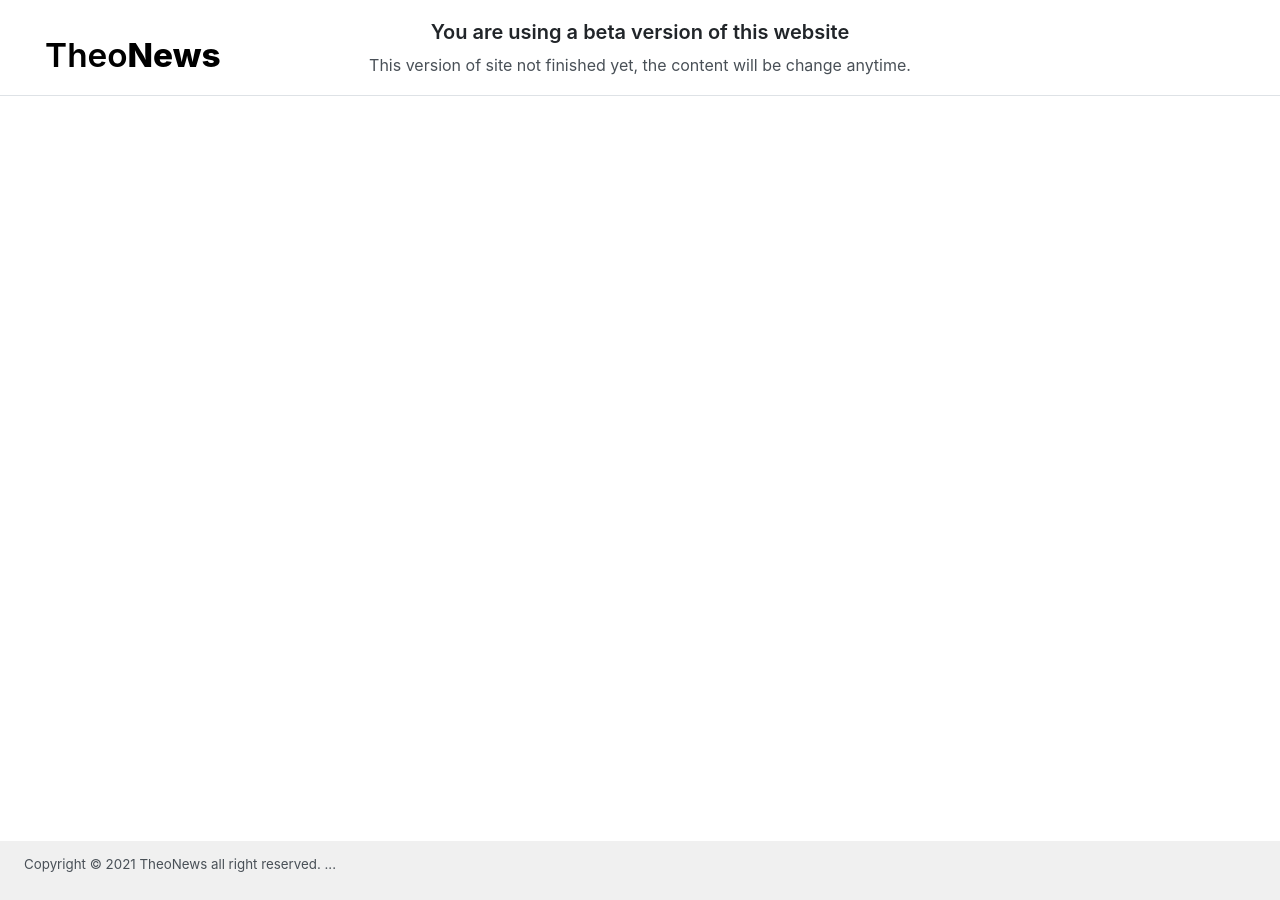
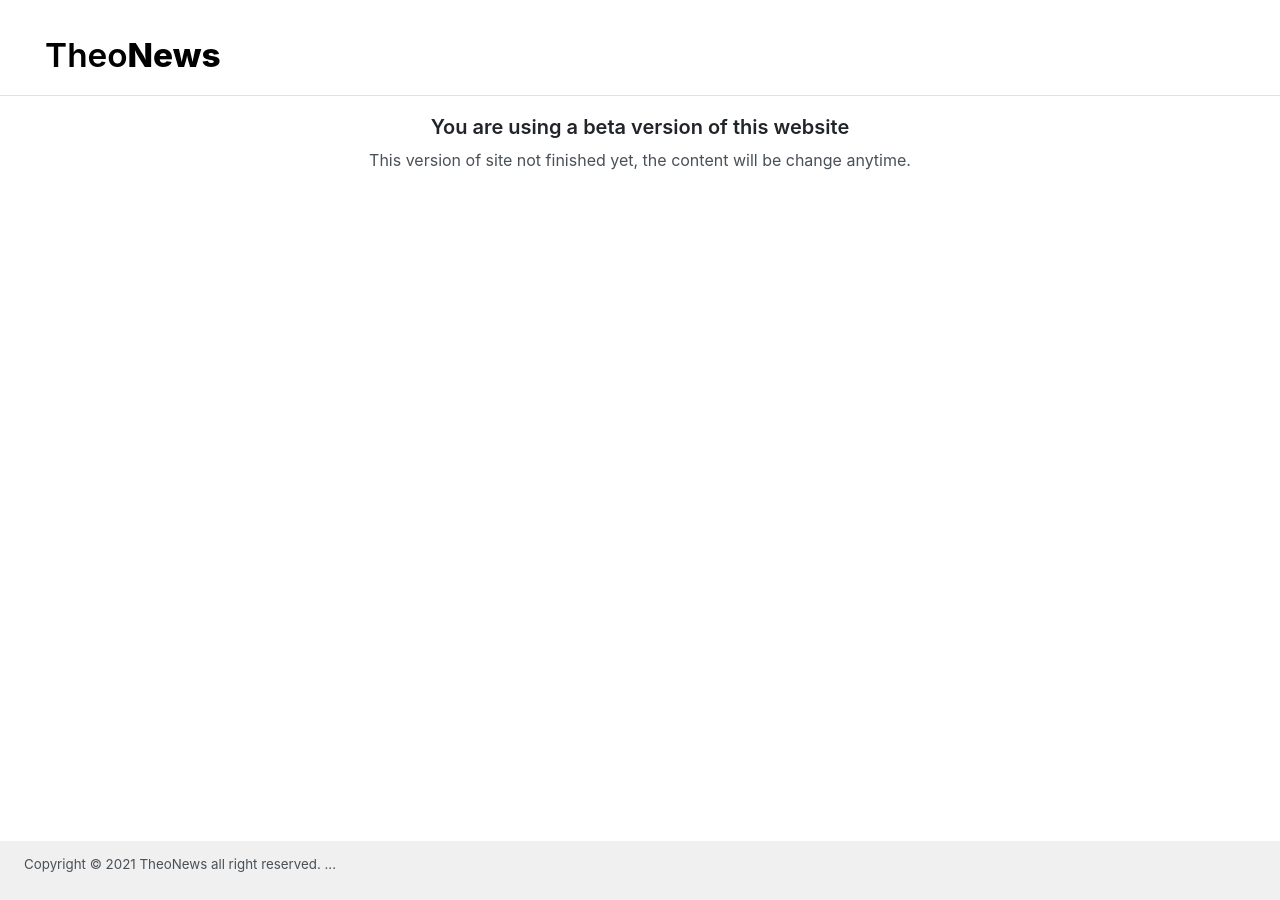
Before and after one commit to Theo-News/theo-news.github.io, a Jekyll site: the page built from index.html, in a window 1280 px wide. Built offline with Jekyll 4.4.1, drawn with Linux system fonts in a browser that asks for light colours.

Commit message:
Update home.html

```diff
--- a/_layouts/home.html
+++ b/_layouts/home.html
@@ -15,9 +15,11 @@
     }
     </script>
     <div id="header">
-      <div style="width: 100%;height: 60px;position: fixed;">
-        <img src="/assets/TheoNews.svg" style="margin-left:25px;margin-top: 25px;height:70px;margin-bottom:0px">
-        <hr style="margin:0px">
+      <div style="width: 100%;height: 95px;">
+        <div style="width: 100%;height: 95px;position: fixed;background-color: white;">
+          <img src="/assets/TheoNews.svg" style="margin-left:25px;margin-top: 25px;height:70px;margin-bottom:0px">
+          <hr style="margin:0px">
+        </div>
       </div>
     </div>
     <div class="container content" id="maincnt" style="min-height: calc(var(--minh, 0px) - 25px);" >
```
